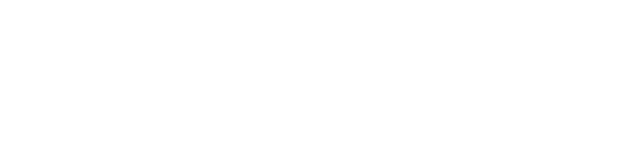
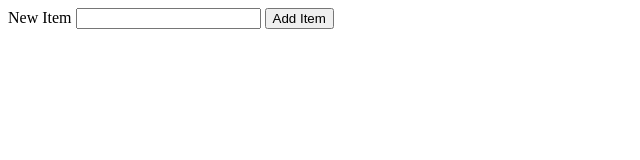
Before and after one commit to 4nth0ny1/simpletodojs, a plain HTML site: page index.html in a window 1280 px wide. Shown: the whole page, without its empty margins (0-640 px from the left). Drawn offline with Linux system fonts and the light colour scheme.

Commit message:
add html

```diff
--- a/index.html
+++ b/index.html
@@ -8,6 +8,15 @@
     <title>Simple Todo JS</title>
 </head>
 <body>
+    <div id="list">
+
+    </div>
+
+    <form id="new-item-form">
+        <label for="item-input">New Item</label>
+        <input type="text" id="item-input">
+        <button type="submit">Add Item</button>
+    </form>
 
 </body>
 </html>
```
